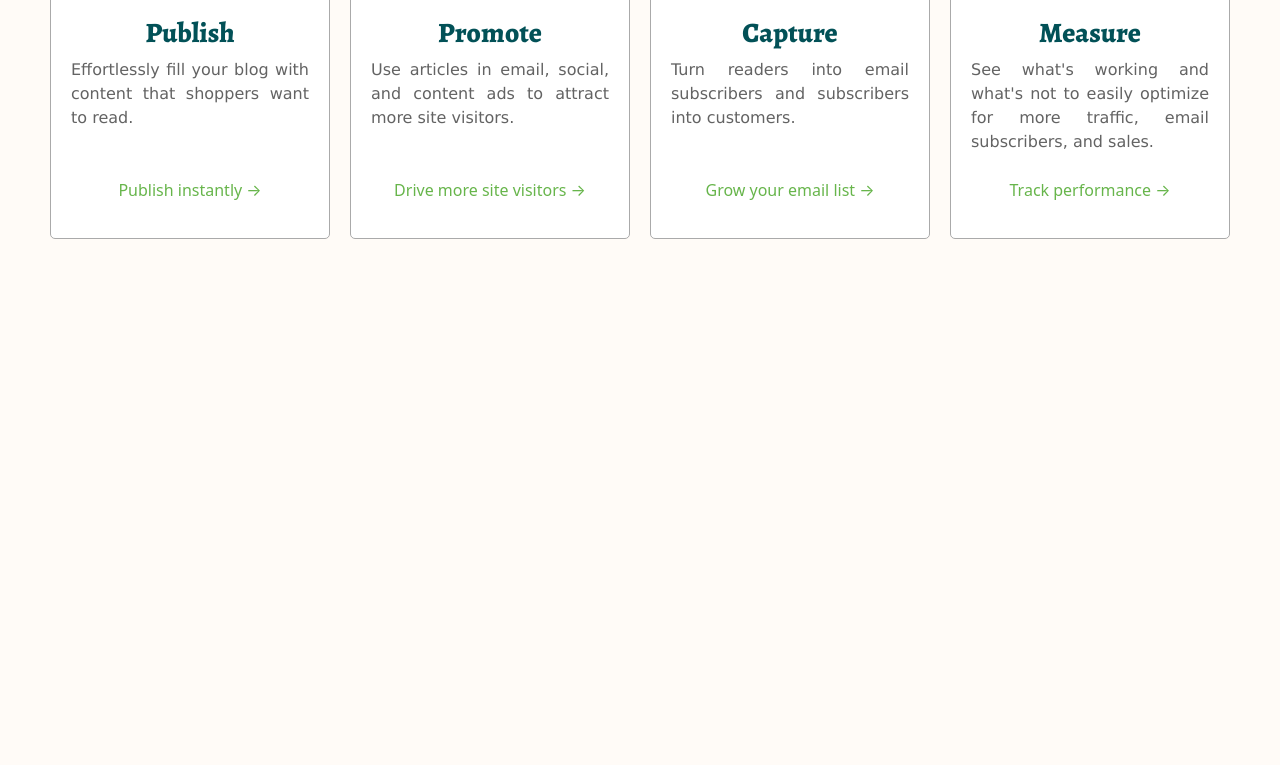
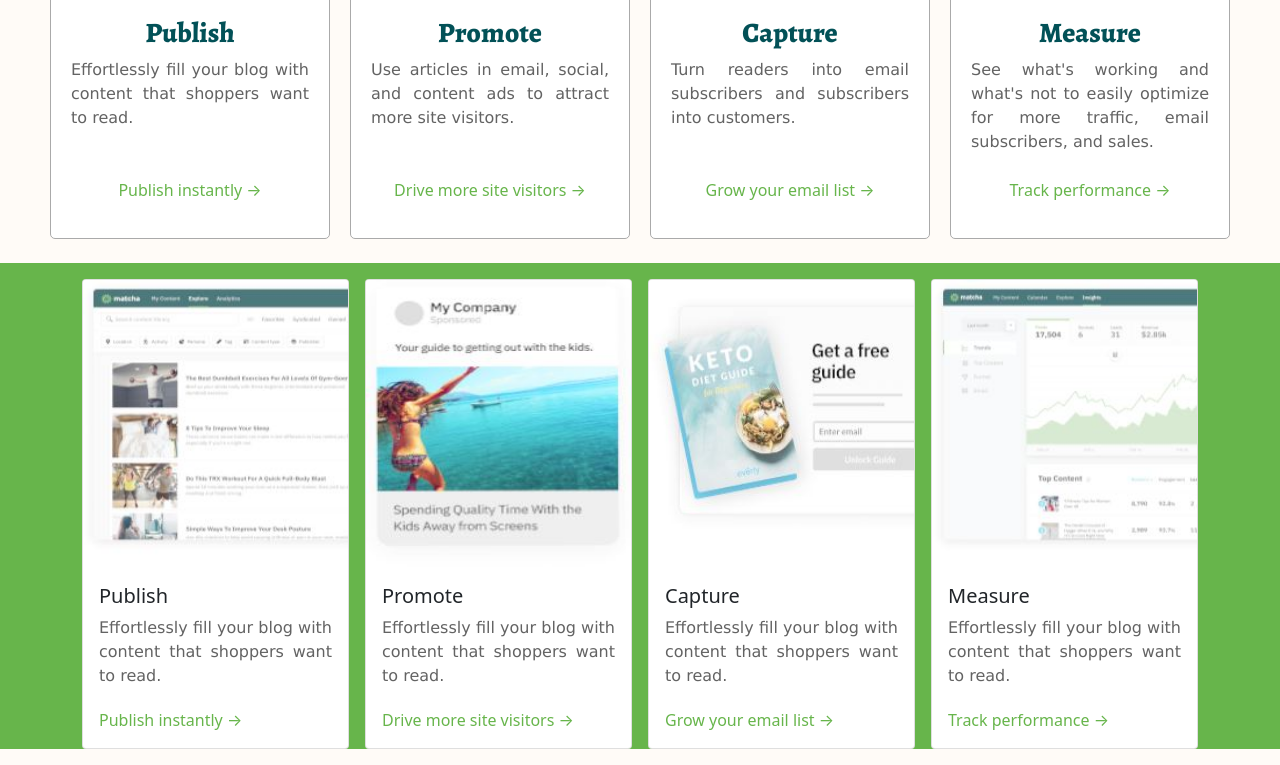
Before and after one commit to marysolfc/matchaBeduF1, a plain HTML site: page index.html in a window 1280 px wide. Shown: the part 4029-4794 px from the top of the page. Before the commit the page ends 4308 px from the top, so only its background shows below. Drawn offline with nearby package versions, Linux system fonts and the light colour scheme; a web font is replaced by a local one.

Commit message:
Se agregan tarjetas con Bootstrap (opcional del prework) Sesión 6

```diff
--- a/index.html
+++ b/index.html
@@ -145,7 +145,8 @@
     <section class="logros">
       <article class="overview">
         <h3>Growing ecommerce brands rely on Matcha</h3>
-      <p>Are you tired of wasting time publishing blog articles to only see a trickle of traffic and no impact on sales?
+        <p>Are you tired of wasting time publishing blog articles to only see a trickle of traffic and no impact on
+          sales?
           Join hundreds of business owners and ecommerce marketers who rely on Matcha for quality content and consistent
           performance from their blogs.</p>
         <button>Who uses matcha?</button>
@@ -288,7 +289,8 @@
               <h4>
                 Measure
               </h4>
-            <p>See what's working and what's not to easily optimize for more traffic, email subscribers, and sales.</p>
+              <p>See what's working and what's not to easily optimize for more traffic, email subscribers, and sales.
+              </p>
               <a href="#">Track performance &rarr;</a>
             </figcaption>
           </figure>
@@ -296,10 +298,59 @@
       </div>
     </section>
     <!-- fin reto postwork sesion4-->
+    <!-- Se agrega sección para hacer tarjetas con bootstrap-->
+    <section class="cards-bootstrap">
+      <div class="container my-3">
+        <div class="row g-3">
+          <div class="col-12 col-md-6 col-lg-3">
+            <div class="card">
+              <img src="imgs/img1.JPG" class="card-img-top" alt="">
+              <div class="card-body">
+                <h5 class="card-title">Publish</h5>
+                <p class="card-text">Effortlessly fill your blog with content that shoppers want to read.</p>
+                <a href="#" class="">Publish instantly &rarr;</a>
+              </div>
+            </div>
+          </div>
+          <div class="col-12 col-md-6 col-lg-3">
+            <div class="card">
+              <img src="imgs/img2.JPG" class="card-img-top" alt="">
+              <div class="card-body">
+                <h5 class="card-title">Promote</h5>
+                <p class="card-text">Effortlessly fill your blog with content that shoppers want to read.</p>
+                <a href="#" class="">Drive more site visitors &rarr;</a>
+              </div>
+            </div>
+          </div>
+          <div class="col-12 col-md-6 col-lg-3">
+            <div class="card">
+              <img src="imgs/img3.JPG" class="card-img-top" alt="">
+              <div class="card-body">
+                <h5 class="card-title">Capture</h5>
+                <p class="card-text">Effortlessly fill your blog with content that shoppers want to read.</p>
+                <a href="#" class="">Grow your email list &rarr;</a>
+              </div>
+            </div>
+          </div>
+          <div class="col-12 col-md-6 col-lg-3">
+            <div class="card">
+              <img src="imgs/img4.JPG" class="card-img-top" alt="">
+              <div class="card-body">
+                <h5 class="card-title">Measure</h5>
+                <p class="card-text">Effortlessly fill your blog with content that shoppers want to read.</p>
+                <a href="#" class="">Track performance &rarr;</a>
+              </div>
+            </div>
+          </div>
+        </div>
+      </div>
+
+    </section>
+
   </main>
   <script src="https://cdn.jsdelivr.net/npm/bootstrap@5.1.3/dist/js/bootstrap.bundle.min.js"
-    integrity="sha384-ka7Sk0Gln4gmtz2MlQnikT1wXgYsOg+OMhuP+IlRH9sENBO0LRn5q+8nbTov4+1p"
-    crossorigin="anonymous"></script>
+    integrity="sha384-ka7Sk0Gln4gmtz2MlQnikT1wXgYsOg+OMhuP+IlRH9sENBO0LRn5q+8nbTov4+1p" crossorigin="anonymous">
+  </script>
 </body>
 
 </html>
--- a/styles.css
+++ b/styles.css
@@ -357,6 +357,12 @@ height: 50px;
   height: 100px;
 }
 /* fin del reto Postwork de la sesion 4 */
+.cards-bootstrap{
+  background-color: #67b54b;
+}
+.cards-bootstrap img{
+  height: 18rem;
+}
 
 /* ======== sesion 5: responsive design ======== */
 /** dispositivos móviles en vista viewport (vertical) */
```
Lines whose indentation alone changed are shown as unchanged.
